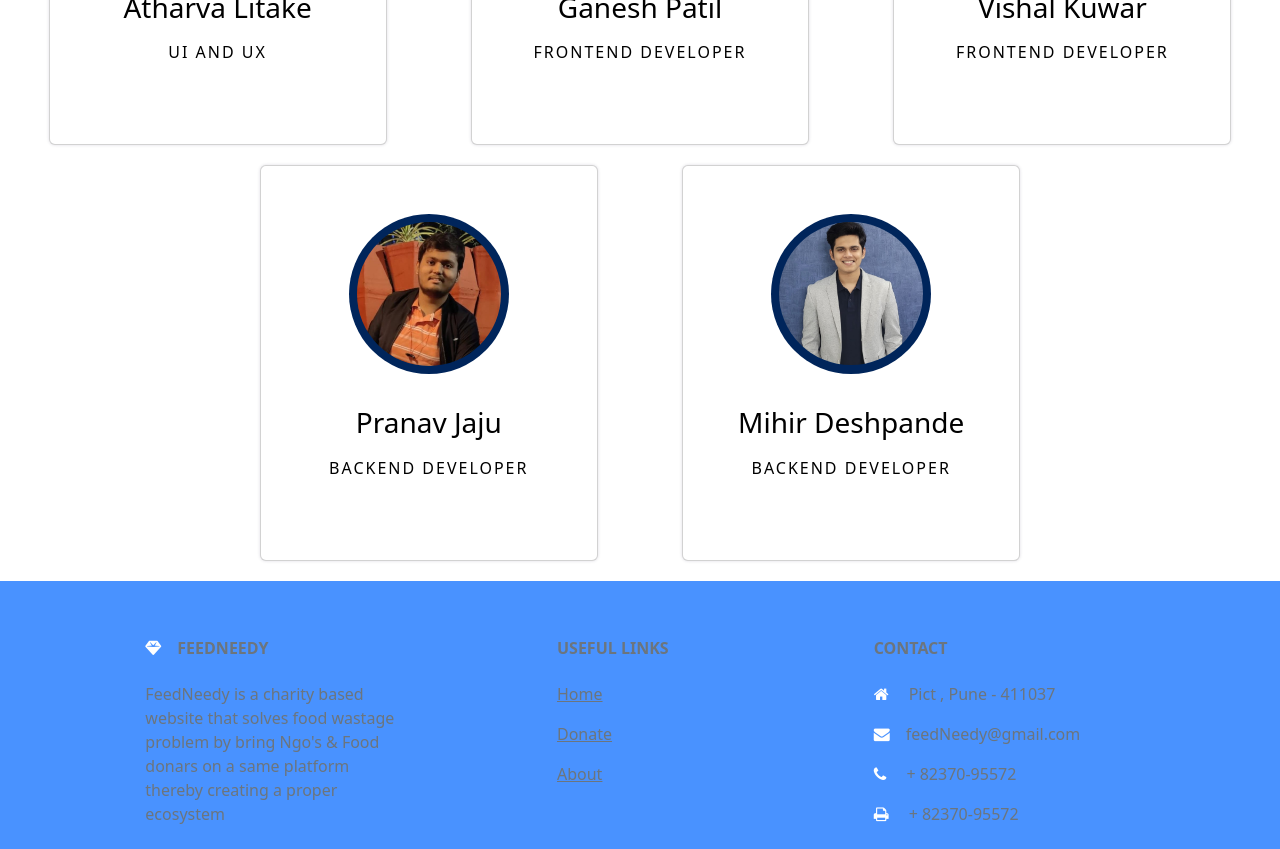
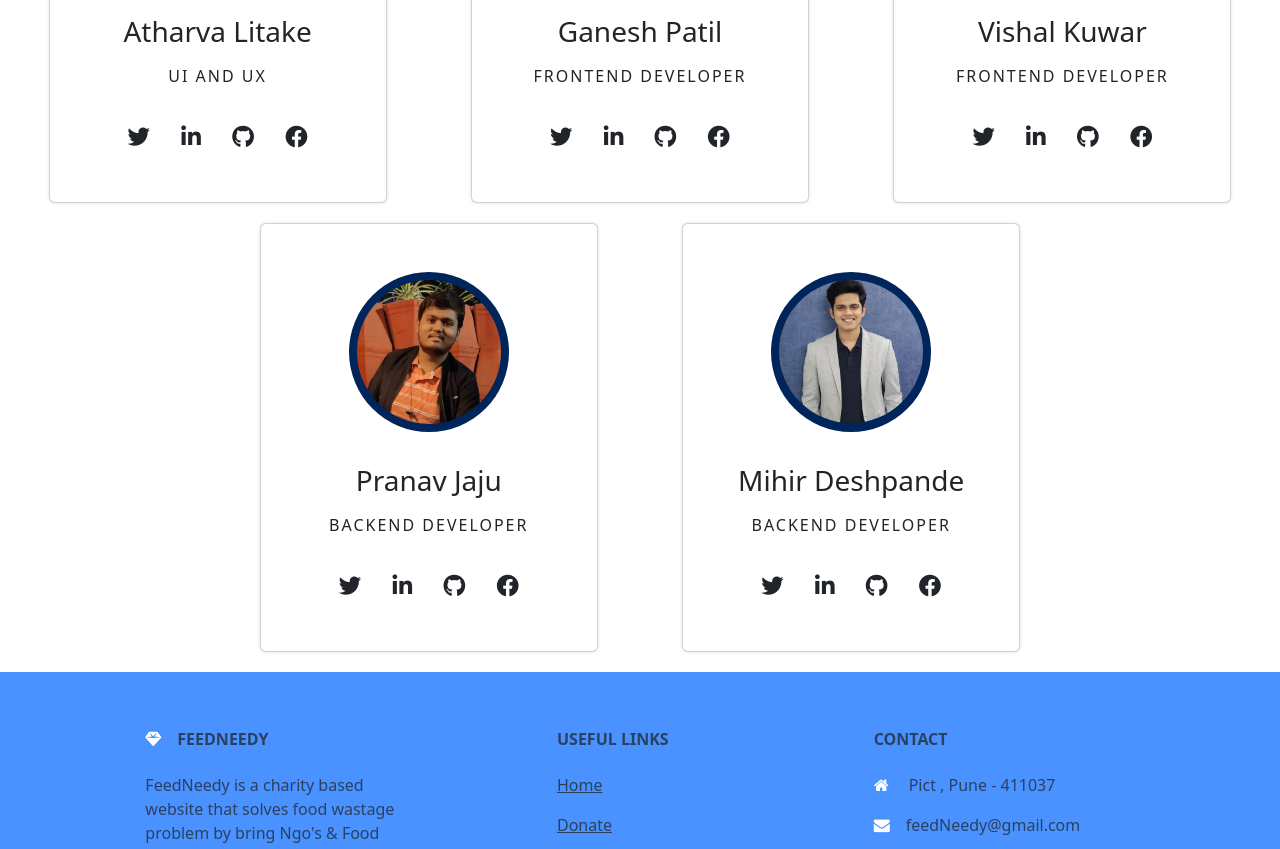
Before and after one commit to GaneshPatil1806/Feedneedy_frontend, a React (Create React App) app: page / in a window 1280 px wide. Shown: the part 1940-2789 px from the top of the page. Built offline with nearby package versions, Linux system fonts and the light colour scheme.

Commit message:
pre-final

```diff
--- a/package.json
+++ b/package.json
@@ -2,7 +2,7 @@
   "name": "feedneedy",
   "version": "0.1.0",
   "private": true,
-  "proxy": "https://feedneedy-4s1k.onrender.com",
+  "proxy": "http://pbl23.onrender.com",
   "dependencies": {
     "@testing-library/jest-dom": "^5.16.5",
     "@testing-library/react": "^13.4.0",
--- a/public/index.html
+++ b/public/index.html
@@ -1,5 +1,6 @@
 <!DOCTYPE html>
 <html lang="en">
+  <>
 
     <meta charset="utf-8" />
     <meta name="viewport" content="width=device-width, initial-scale=1" />
--- a/src/components/home/Home.js
+++ b/src/components/home/Home.js
@@ -41,6 +41,12 @@ const Home = () => {
             </div>
             <h3>Atharva Litake</h3>
             <p>UI AND UX</p>
+            <div class="icons">
+              <a href=""><i class="fa-brands fa-twitter"></i></a>
+              <a href=""><i class="fa-brands fa-linkedin"></i></a>
+              <a href=""><i class="fa-brands fa-github"></i></a>
+              <a href=""><i class="fa-brands fa-facebook"></i></a>
+            </div>
         </div>
         <div class="card" >
             <div class="img-container">
@@ -48,6 +54,12 @@ const Home = () => {
             </div>
             <h3>Ganesh Patil</h3>
             <p>FRONTEND DEVELOPER</p>
+            <div class="icons">
+              <a href=""><i class="fa-brands fa-twitter"></i></a>
+              <a href=""><i class="fa-brands fa-linkedin"></i></a>
+              <a href=""><i class="fa-brands fa-github"></i></a>
+              <a href=""><i class="fa-brands fa-facebook"></i></a>
+            </div>
         </div>
         <div class="card" >
             <div class="img-container">
@@ -55,6 +67,12 @@ const Home = () => {
             </div>
             <h3>Vishal Kuwar</h3>
             <p>FRONTEND DEVELOPER</p>
+            <div class="icons">
+              <a href=""><i class="fa-brands fa-twitter"></i></a>
+              <a href=""><i class="fa-brands fa-linkedin"></i></a>
+              <a href=""><i class="fa-brands fa-github"></i></a>
+              <a href=""><i class="fa-brands fa-facebook"></i></a>
+            </div>
         </div>
         </div>
         <div className="team_members2">
@@ -64,6 +82,12 @@ const Home = () => {
             </div>
             <h3>Pranav Jaju</h3>
             <p>BACKEND DEVELOPER</p>
+            <div class="icons">
+              <a href=""><i class="fa-brands fa-twitter"></i></a>
+              <a href=""><i class="fa-brands fa-linkedin"></i></a>
+              <a href=""><i class="fa-brands fa-github"></i></a>
+              <a href=""><i class="fa-brands fa-facebook"></i></a>
+            </div>
         </div>
         <div class="card" >
             <div class="img-container">
@@ -71,6 +95,12 @@ const Home = () => {
             </div>
             <h3>Mihir Deshpande</h3>
             <p>BACKEND DEVELOPER</p>
+            <div class="icons">
+              <a href=""><i class="fa-brands fa-twitter"></i></a>
+              <a href=""><i class="fa-brands fa-linkedin"></i></a>
+              <a href=""><i class="fa-brands fa-github"></i></a>
+              <a href=""><i class="fa-brands fa-facebook"></i></a>
+            </div>
         </div>
         </div>
       </div>
--- a/src/components/index.js
+++ b/src/components/index.js
@@ -1,4 +1,3 @@
-
 import React from "react";
 import ReactDOM from "react-dom";
 import App from "./components/App"
--- a/src/components/login/Profile.js
+++ b/src/components/login/Profile.js
@@ -18,29 +18,20 @@ const Profile = () => {
                 setData1(responseData);
                 setError(null);
                 console.log(responseData);
-            } else {
-                // Handle non-ok response status
-                setError(`Failed to fetch data. Status: ${response.status}`);
             }
         } catch (error) {
             setError(error.message);
-            console.error(error);
+            console.log(error);
         }
     };
 
     return (
         <div className="profile">
-            {error && (
-                <div className="error-message">
-                    <p>Error: {error}</p>
-                </div>
-            )}
             <div className="image">
                 <img src={logo} alt="Profile" />
             </div>
             <div className="card-struct">
                 <h5 className="card-title">Profile</h5>
-                {!error && (
                 <p>
                     Name: {data1.name} <br />
                     <hr />
@@ -49,7 +40,6 @@ const Profile = () => {
                     Gmail: {data1.email} <br />
                     <hr />
                 </p>
-                )}
             </div>
         </div>
     );
--- a/src/components/login/Profile2.js
+++ b/src/components/login/Profile2.js
@@ -21,12 +21,10 @@ const Profile = () => {
                 setData1(responseData);
                 setError(null);
                 console.log(responseData);
-            } else {
-                throw new Error(`Failed to fetch data. Status: ${response.status}`);
             }
         } catch (error) {
             setError(error.message);
-            console.error(error);
+            console.log(error);
         }
     };
 
@@ -38,23 +36,14 @@ const Profile = () => {
                 setData(responseData);
                 setError(null);
                 console.log(responseData);
-            } else {
-                throw new Error(`Failed to fetch data. Status: ${response.status}`);
             }
         } catch (error) {
             setError(error.message);
-            console.error(error);
+            console.log(error);
         }
     };
 
     return (
-        <>
-            {error && (
-                <div className="error-message">
-                    <p>Error: {error}</p>
-                </div>
-            )}
-
         <div className="profile">
             <div className="image">
                 <img src={logo} alt="Profile" />
@@ -62,13 +51,13 @@ const Profile = () => {
             <div className="card-struct">
                 <h5 className="card-title">Profile</h5>
                 <p>
-                        Name: {data1.name || "N/A"} <br />
+                    Name: {data1.name} <br />
                     <hr />
-                        Address: {data1.address || "N/A"} <br />
+                    Address: {data1.address} <br />
                     <hr />
-                        Mobile: {data1.mobile || "N/A"} <br />
+                    Mobile: {data1.mobile} <br />
                     <hr />
-                        Gmail: {data1.email || "N/A"} <br />
+                    Gmail: {data1.email} <br />
                     <hr />
                 </p>
             </div>
@@ -77,10 +66,8 @@ const Profile = () => {
                 <h1>ACTIVE DONATIONS</h1>
             </div>
             <div className="cards-content">
-                    {data.length > 0 ? (
-                        data.map((item) => (
+                {data.map((item) => (
                     <Cards1
-                                key={item._id}
                         name={item.name}
                         expiryDate={item.expiryDate}
                         Item={item.tag}
@@ -90,13 +77,9 @@ const Profile = () => {
                         mobile={item.providerId.mobile}
                         id={item._id}
                     />
-                        ))
-                    ) : (
-                        <p>No active donations found.</p>
-                    )}
+                ))};
             </div>
         </div>
-        </>
     );
 };
 
--- a/src/components/navbar/Navbar.js
+++ b/src/components/navbar/Navbar.js
@@ -4,14 +4,12 @@ import './Navbar.css';
 
 const NavBar = ({ isRLoggedIn, setisRLoggedIn,isDLoggedIn, setisDLoggedIn }) => {
   const navigate = useNavigate();
-  const items = JSON.parse(localStorage.getItem('token'));
 
   function Logout() {
     fetch("/logout", {
       method: "POST",
       headers: {
         "Content-Type": "application/json",
-        "Authorization": `Bearer ${items}`
       },
     });
     setisRLoggedIn(false);
@@ -24,7 +22,7 @@ const NavBar = ({ isRLoggedIn, setisRLoggedIn,isDLoggedIn, setisDLoggedIn }) =>
       <nav className="navbar fixed-top navbar-expand-lg navbar-dark">
         <div className="container-fluid">
           <Link className="navbar-brand" to="/">
-            Food Donation
+            FeedNeedy
           </Link>
           <button
             className="navbar-toggler"
--- a/src/components/rd/RD.js
+++ b/src/components/rd/RD.js
@@ -7,7 +7,7 @@ import AOS from 'aos';
 import 'aos/dist/aos.css';
 import { useEffect } from 'react';
 
-export default function RD() {
+export default function RD(props) {
   useEffect(()=>{
     AOS.init();
   },[])
--- a/src/components/receive/Receive.js
+++ b/src/components/receive/Receive.js
@@ -24,13 +24,12 @@ export default function Receive() {
           const jsonData = JSON.parse(responseData);
           setData(jsonData);
           setError(null);
-          console.log(jsonData);
+          console.log(jsonData)
         } else {
-          throw new Error(`Error fetching data. Status: ${response.status}`);
+          throw new Error('Error fetching data');
         }
       } catch (error) {
         setError(error.message);
-        console.error(error);
       }
     };
 
@@ -39,30 +38,21 @@ export default function Receive() {
 
   return (
     <div className="receive_page">
-      {error && (
-        <div className="error-message">
-          <p>Error: {error}</p>
-        </div>
-      )}
-
       <div className='search'>
         <div className="search_input">
-          <input
-            type="search"
+          <input type="search"
            placeholder='Search Here'
            value={searchTerm}
            onChange={handleSearch}
             />
         </div>
         <div className="search_button">
-          <button>Search&nbsp;&nbsp;<i className="fa-solid fa-magnifying-glass"></i></button>
+          <button>Search&nbsp;&nbsp;<i class="fa-solid fa-magnifying-glass"></i></button>
         </div>
       </div>
       <div className="cards-content">
         {data.map((item) => (
-          <Cards
-            key={item._id} // Ensure each item has a unique key
-            name={item.name}
+            <Cards name={item.name}
               expiryDate={item.expiryDate}
               Item={item.tag}
               shop={item.providerId.name}
--- a/src/index.js
+++ b/src/index.js
@@ -3,8 +3,6 @@ import ReactDOM from 'react-dom/client';
 import './index.css';
 import App from './App';
 import reportWebVitals from './reportWebVitals';
-import '../node_modules/bootstrap/dist/css/bootstrap.min.css';
-import 'bootstrap/dist/css/bootstrap.min.css';
 
 const root = ReactDOM.createRoot(document.getElementById('root'));
 root.render(
```
Also changed, not shown: src/App.js (+7 -7 lines), 1 other file (tests, documents, lock files or other folders). Lines whose indentation alone changed are shown as unchanged.
